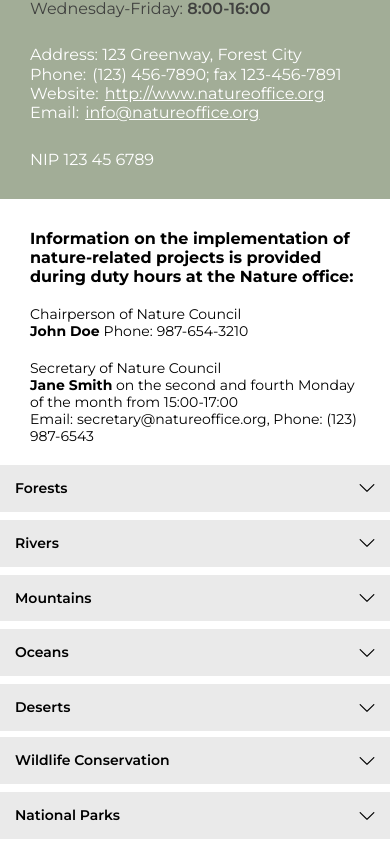
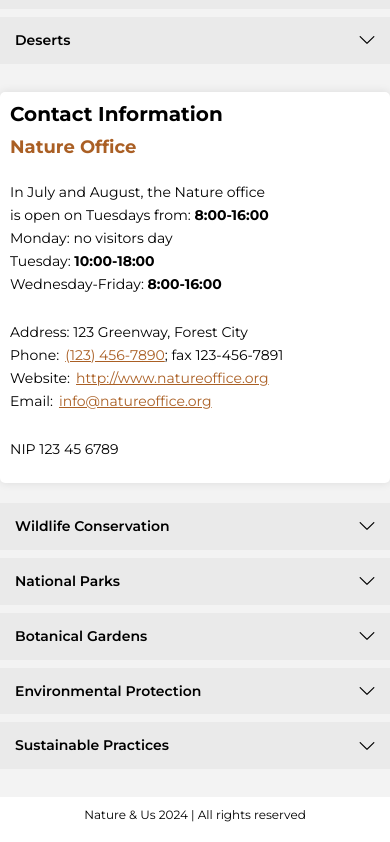
Before and after one commit to goldipl/nature-and-us, a Next.js app: page / in a window 390 px wide. Shown: the part 1802-2644 px from the top of the page. Built offline with nearby package versions, Linux system fonts and the light colour scheme.

Commit message:
restyling footer to set contact information between accordions

```diff
--- a/src/components/common/Footer.tsx
+++ b/src/components/common/Footer.tsx
@@ -141,7 +141,11 @@ const Footer = () => {
     <footer className="footer">
       <div className="footer-wrapper">
         <div className="footer-wrapper-top">
-          <div className="footer-wrapper-top-left">
+          <div className="footer-accordions">
+            <div className="footer-accordions__col">
+              <Accordion items={accordionLeftItems} />
+            </div>
+            <div className="footer-accordions__col contact-box-wrapper">
               <div className="contact-box">
                 <h2>Contact Information</h2>
                 <h3>Nature Office</h3>
@@ -185,49 +189,8 @@ const Footer = () => {
                 </div>
               </div>
             </div>
-          <div className="footer-wrapper-top-right">
-            <div className="footer-contact-full">
-              <strong>
-                Information on the implementation of nature-related projects is
-                provided during duty hours at the Nature office:
-              </strong>
-            </div>
-            <div className="footer-contact-row">
-              <div className="footer-contact-row__col">
-                <p>Chairperson of Nature Council</p>
-                <p>
-                  <strong>John Doe </strong>
-                  <span>Phone:</span>
-                  <Link href="tel:987-654-3210">987-654-3210</Link>
-                </p>
-              </div>
-              <div className="footer-contact-row__col">
-                <p>Secretary of Nature Council</p>
-                <p>
-                  <strong>Jane Smith</strong>
-                  <span>
-                    {" "}
-                    on the second and fourth Monday of the month from
-                    15:00-17:00
-                  </span>
-                </p>
-                <p>
-                  <span>Email:</span>
-                  <Link href="mailto:secretary@natureoffice.org">
-                    secretary@natureoffice.org
-                  </Link>
-                  , <span>Phone:</span>
-                  <Link href="tel:123-987-6543">(123) 987-6543</Link>
-                </p>
-              </div>
-            </div>
-            <div className="footer-accordions">
-              <div className="footer-accordions__col">
-                <Accordion items={accordionLeftItems} />
-              </div>
             <div className="footer-accordions__col">
               <Accordion items={accordionRightItems} />
-              </div>
             </div>
           </div>
         </div>
--- a/src/sass/common/_footer.scss
+++ b/src/sass/common/_footer.scss
@@ -1,6 +1,7 @@
 .footer {
   width: 100%;
   background-color: $grey_color06;
+
   &-wrapper {
     display: flex;
     flex-direction: column;
@@ -11,164 +12,27 @@
     height: auto;
     margin: 0 auto;
     padding: 40px 0 0 0;
+
     &-top {
       display: flex;
+      justify-content: center;
+
       &-left {
         display: flex;
         flex-direction: column;
         min-width: 420px;
         width: 420px;
-        .contact-box {
-          display: flex;
-          flex-direction: column;
-          align-items: flex-start;
-          justify-content: center;
-          background-color: $oipip_green03;
-          margin: 0 0 10px 0;
-          padding: 30px;
-          h2 {
-            font-size: 28px;
-            font-weight: 700;
-            line-height: 33.89px;
-            text-align: left;
-            color: $white_color;
-            margin: 0 0 27px 0;
       }
-          h3 {
-            font-size: 22px;
-            font-weight: 700;
-            line-height: 26.63px;
-            text-align: left;
-            color: $white_color;
-            margin: 0 0 27px 0;
-          }
-          .open-hours-box {
-            display: flex;
-            flex-direction: column;
-            margin: 0 0 27px 0;
-            p {
-              font-size: 16px;
-              font-weight: 400;
-              line-height: 19.36px;
-              text-align: left;
-              color: $oipip_green05;
-              margin: 0;
-              strong {
-                font-weight: 600;
-              }
-            }
-          }
-          .address-box {
-            display: flex;
-            flex-direction: column;
-            margin: 0 0 27px 0;
-            p {
-              font-size: 16px;
-              font-weight: 400;
-              line-height: 19.36px;
-              text-align: left;
-              color: $white_color;
-              margin: 0;
-              transition: 0.6s;
-              span {
-                font-size: 16px;
-                font-weight: 400;
-                line-height: 19.36px;
-                text-align: left;
-                color: $white_color;
-                margin: 0;
-                display: inline-flex;
-                margin-right: 6px;
-              }
-              a {
-                font-size: 16px;
-                font-weight: 400;
-                line-height: 19.36px;
-                text-align: left;
-                color: $white_color;
-                margin: 0;
-                text-decoration: underline;
-                &.tel-link {
-                  text-decoration: none;
-                }
-                &:hover {
-                  text-decoration: none;
-                }
-              }
-            }
-          }
-          .nip-box {
-            p {
-              font-size: 16px;
-              font-weight: 400;
-              line-height: 19.36px;
-              text-align: left;
-              color: $white_color;
-              margin: 0;
-            }
-          }
-        }
-      }
+
       &-right {
         display: flex;
         flex-direction: column;
         margin: 0 0 0 20px;
         width: 860px;
         min-width: 860px;
-        .footer-contact-full {
-          display: flex;
-          flex-direction: row;
-          width: 100%;
-          margin: 0 0 30px 0;
-        }
-        .footer-contact-row {
-          display: flex;
-          flex-direction: row;
-          width: 100%;
-          margin: 0 0 20px 0;
-          gap: 20px;
-          &__col {
-            display: flex;
-            flex-direction: column;
-            width: 50%;
-            p {
-              font-size: 14px;
-              font-weight: 400;
-              line-height: 16.94px;
-              text-align: left;
-              color: $black_color;
-              span {
-                display: inline;
-                margin-right: 4px;
-              }
-              strong {
-                display: inline;
-              }
-              a {
-                font-size: 14px;
-                font-weight: 400;
-                line-height: 16.94px;
-                text-align: left;
-                color: $black_color;
-                text-decoration: none;
       }
     }
-          }
-        }
-        .footer-accordions {
-          display: flex;
-          flex-direction: row;
-          width: 100%;
-          margin: 0 0 20px 0;
-          gap: 20px;
-          &__col {
-            display: flex;
-            flex-direction: column;
-            width: 50%;
-          }
-        }
-      }
-    }
+
     &-bottom {
       position: relative;
       display: flex;
@@ -179,6 +43,7 @@
       background-color: $white_color;
       width: 100%;
       z-index: 1;
+
       span {
         font-size: 14px;
         font-weight: 400;
@@ -188,6 +53,7 @@
         z-index: 1;
         user-select: none;
       }
+
       &::before {
         position: absolute;
         top: 0;
@@ -201,49 +67,116 @@
       }
     }
   }
+
+  .footer-accordions {
+    display: flex;
+    flex-direction: row;
+    width: 100%;
+    margin: 0 0 20px 0;
+    gap: 20px;
+
+    &__col {
+      display: flex;
+      flex-direction: column;
+      width: 50%;
     }
 
-@media (max-width: 760px) {
-  .footer {
+    .contact-box-wrapper {
+      width: 100%;
+
+      .contact-box {
+        display: flex;
+        flex-direction: column;
+        align-items: flex-start;
         background-color: $white_color;
-    &-wrapper {
-      max-width: unset;
-      padding: 0;
+        padding: 20px;
+        box-shadow: 0px 0px 10px rgba(0, 0, 0, 0.1);
+        border-radius: 5px;
+
+        h2 {
+          margin: 0 0 10px 0;
+          font-size: 24px;
+          color: $black_color;
+        }
+
+        h3 {
+          margin: 0 0 10px 0;
+          font-size: 20px;
+          color: $oipip_green02;
+        }
+
+        .open-hours-box,
+        .address-box,
+        .nip-box {
+          margin: 10px 0;
+
+          p {
+            margin: 5px 0;
+            font-size: 16px;
+            color: $black_color;
+
+            strong {
+              font-weight: bold;
+            }
+          }
+        }
+
+        a {
+          display: inline-flex;
+          margin: 0 0 0 6px;
+          color: $oipip_green02;
+          &:hover {
+            text-decoration: none;
+          }
+        }
+      }
+    }
+  }
+
+  @media (max-width: 1140px) {
+    .footer-wrapper {
+      padding: 20px 0;
+
       &-top {
         flex-direction: column;
-        &-left {
-          min-width: unset;
+        align-items: center;
+
+        &-left,
+        &-right {
+          min-width: 100%;
           width: 100%;
-        }
-        &-right {
-          margin: 0;
-          min-width: unset;
-          width: 100%;
-          .footer-contact-full {
-            padding: 20px 30px;
           margin: 0;
         }
-          .footer-contact-row {
-            padding: 0 30px 20px 30px;
+      }
+
+      .footer-accordions {
         flex-direction: column;
-            margin: 0;
         gap: 20px;
+
         &__col {
           width: 100%;
         }
+
+        .contact-box-wrapper {
+          width: 100%;
+
+          .contact-box {
+            width: 100%;
+            padding: 10px;
+
+            h2 {
+              font-size: 20px;
             }
-          .footer-accordions {
-            display: flex;
-            flex-direction: column;
-            width: 100%;
-            margin: 0;
-            gap: 8px;
-            &__col {
-              width: 100%;
-              &:nth-of-type(2n) {
-                margin-top: -8px;
+
+            h3 {
+              font-size: 18px;
             }
-            }
+
+            .open-hours-box,
+            .address-box,
+            .nip-box {
+              p {
+                font-size: 14px;
               }
             }
           }
@@ -251,96 +184,12 @@
       }
     }
 
-@media (max-width: 1440px) {
-  .footer {
-    padding: 0 20px;
-    &-wrapper {
-      &-top {
-        &-left {
-          width: 30%;
-          min-width: 360px;
-        }
-        &-right {
-          width: 70%;
-          min-width: unset;
+    .footer-wrapper-bottom {
+      padding: 10px 0;
+
+      span {
+        font-size: 12px;
       }
     }
   }
 }
-}
-
-@media (max-width: 1140px) {
-  .footer {
-    &-wrapper {
-      &-top {
-        &-right {
-          .footer-contact-row,
-          .footer-accordions {
-            flex-direction: column;
-            .footer-accordions__col {
-              width: 100%;
-              &:nth-of-type(2n) {
-                margin-top: -20px;
-              }
-            }
-          }
-        }
-      }
-    }
-  }
-}
-
-@media (max-width: 760px) {
-  .footer {
-    padding: 0;
-    background-color: $white_color;
-    &-wrapper {
-      max-width: unset;
-      padding: 0;
-      &-top {
-        flex-direction: column;
-        &-left {
-          min-width: unset;
-          width: 100%;
-        }
-        &-right {
-          margin: 0;
-          min-width: unset;
-          width: 100%;
-          .footer-contact-full {
-            padding: 20px 30px;
-            margin: 0;
-          }
-          .footer-contact-row {
-            padding: 0 30px 20px 30px;
-            flex-direction: column;
-            margin: 0;
-            gap: 20px;
-            &__col {
-              width: 100%;
-            }
-          }
-          .footer-accordions {
-            display: flex;
-            flex-direction: column;
-            width: 100%;
-            margin: 0;
-            gap: 8px;
-            &__col {
-              width: 100%;
-              .accordion {
-                margin-bottom: 10px;
-              }
-              &:nth-of-type(2n) {
-                margin-top: -8px;
-                .accordion {
-                  margin-bottom: 0;
-                }
-              }
-            }
-          }
-        }
-      }
-    }
-  }
-}
```
Lines whose indentation alone changed are shown as unchanged.
